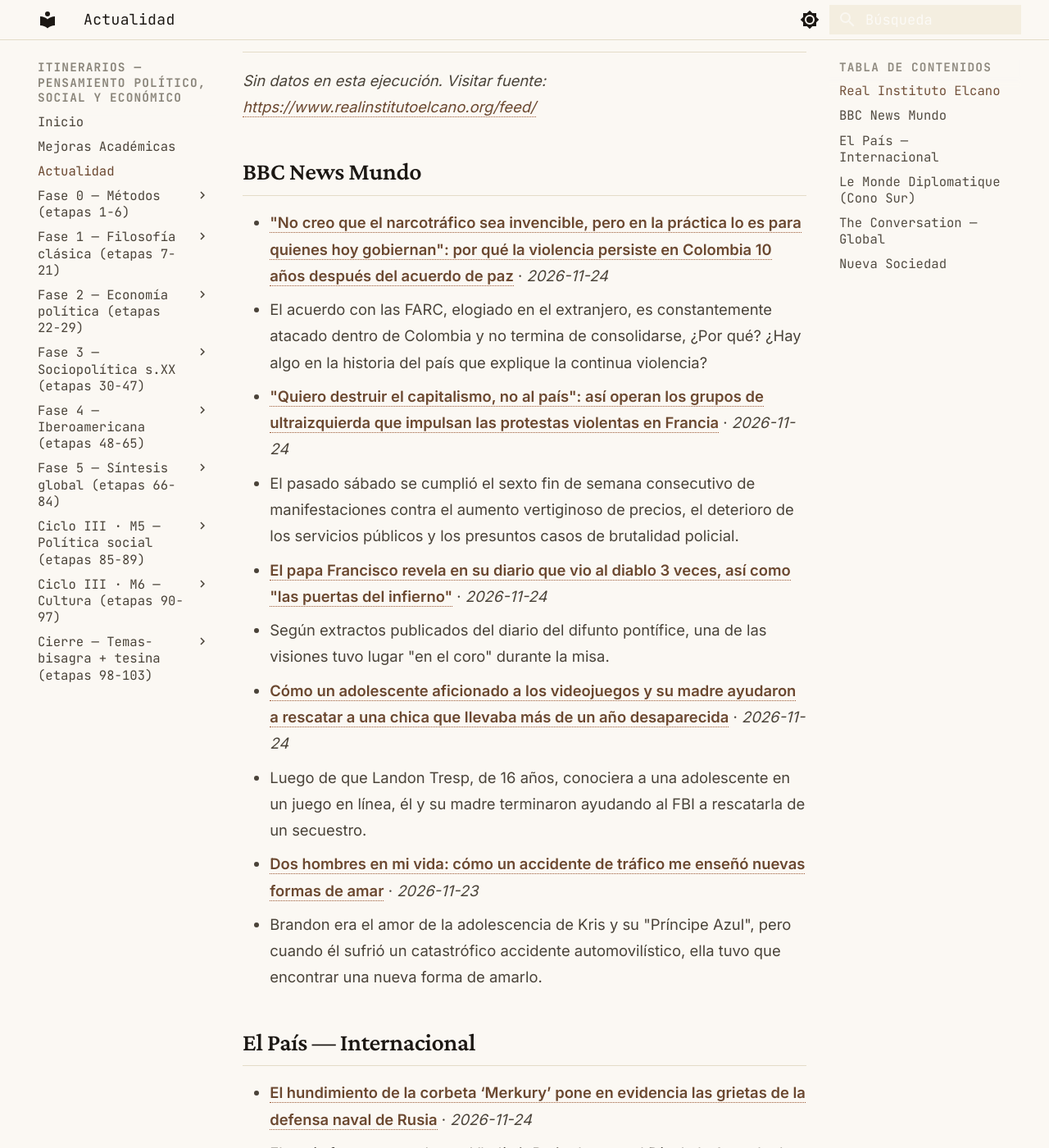
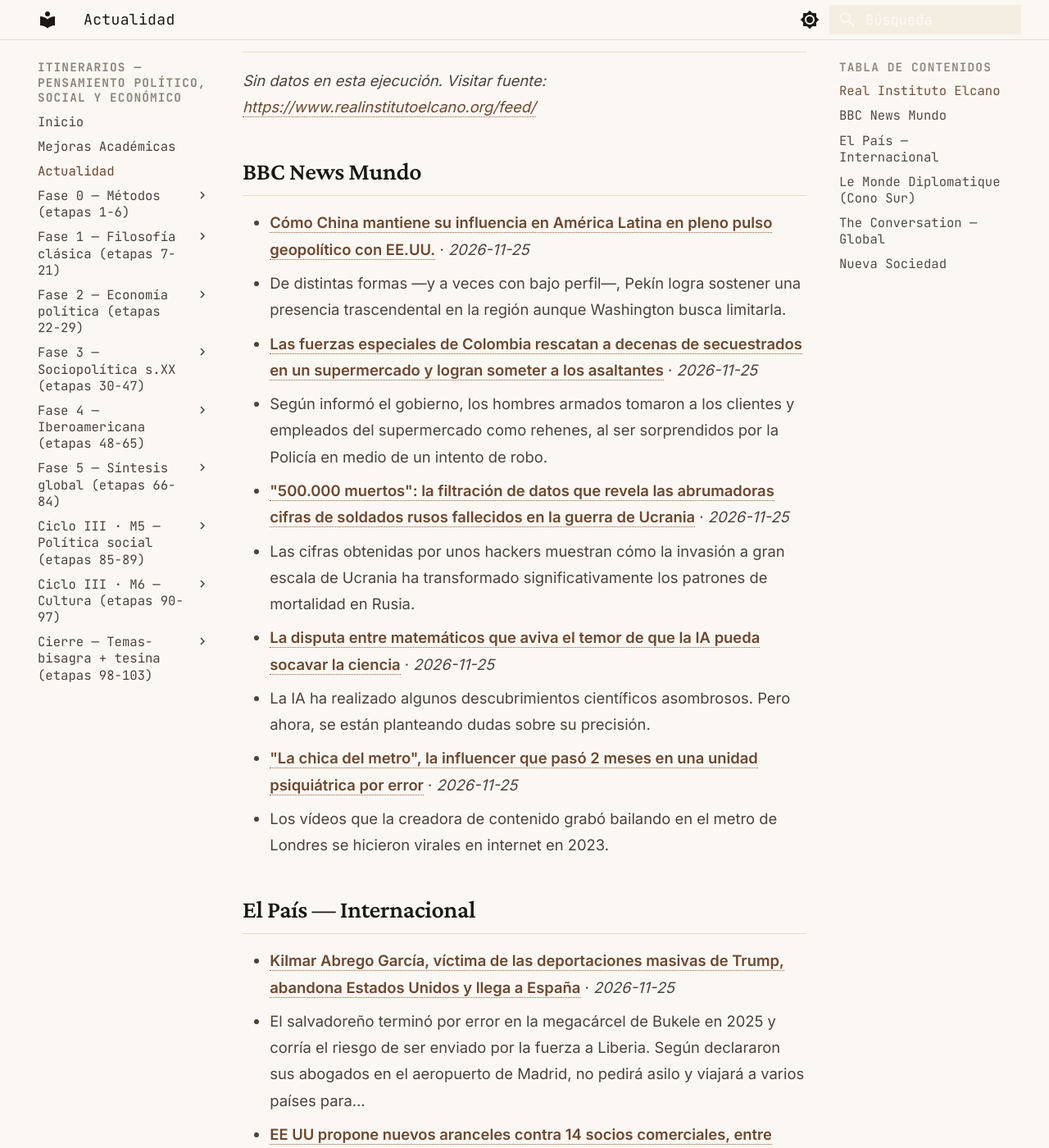
Before and after one commit to MrSpagVi/Curso, an MkDocs documentation site: the page built from docs/actualidad.md, in a window 1280 px wide and 1400 px high, scrolled down 643 px. Shown: the whole window at 82% size. Built offline with MkDocs 1.6.1 and Material for MkDocs 9.7.7, drawn with Linux system fonts in a browser that asks for light colours; some of the changed text lies outside the part shown.

Commit message:
auto: actualidad 2026-11-25

```diff
--- a/docs/actualidad.md
+++ b/docs/actualidad.md
@@ -6,7 +6,7 @@ title: Actualidad
 
 Últimos titulares de fuentes que dictan agenda en ciencia política y geopolítica. Actualizado automáticamente cada día (vía GitHub Actions).
 
-_Última actualización: 2026-11-24 16:45 UTC_
+_Última actualización: 2026-11-25 16:31 UTC_
 
 !!! tip "Ritual mensual — #actualidad"
     El último sábado de cada mes: agarrá **un** titular de los de abajo y escribí **300 palabras** aplicándole **2 autores** del último mes que leíste. ¿Qué diría cada uno? ¿En qué chocan? No resumas la noticia — usala como caso para pensar con las herramientas que venís construyendo. Guardá el texto con el tag `#actualidad` en tu sistema de notas. Esto convierte la teoría en criterio sobre la coyuntura: el objetivo del plan no es citar a Maquiavelo, es leer el presente con él.
@@ -17,29 +17,29 @@ _Sin datos en esta ejecución. Visitar fuente: [https://www.realinstitutoelcano.
 
 ## BBC News Mundo
 
-- **["No creo que el narcotráfico sea invencible, pero en la práctica lo es para quienes hoy gobiernan": por qué la violencia persiste en Colombia 10 años después del acuerdo de paz](https://www.bbc.com/mundo/articles/cwzr53jr1xnpo?at_medium=RSS&at_campaign=rss)** · *2026-11-24*
-  - El acuerdo con las FARC, elogiado en el extranjero, es constantemente atacado dentro de Colombia y no termina de consolidarse, ¿Por qué? ¿Hay algo en la historia del país que explique la continua violencia?
-- **["Quiero destruir el capitalismo, no al país": así operan los grupos de ultraizquierda que impulsan las protestas violentas en Francia](https://www.bbc.com/mundo/articles/cmx27q3w9qjxo?at_medium=RSS&at_campaign=rss)** · *2026-11-24*
-  - El pasado sábado se cumplió el sexto fin de semana consecutivo de manifestaciones contra el aumento vertiginoso de precios, el deterioro de los servicios públicos y los presuntos casos de brutalidad policial.
-- **[El papa Francisco revela en su diario que vio al diablo 3 veces, así como "las puertas del infierno"](https://www.bbc.com/mundo/articles/cm5y1p3e5knvo?at_medium=RSS&at_campaign=rss)** · *2026-11-24*
-  - Según extractos publicados del diario del difunto pontífice, una de las visiones tuvo lugar "en el coro" durante la misa.
-- **[Cómo un adolescente aficionado a los videojuegos y su madre ayudaron a rescatar a una chica que llevaba más de un año desaparecida](https://www.bbc.com/mundo/articles/c6lywgreg77lo?at_medium=RSS&at_campaign=rss)** · *2026-11-24*
-  - Luego de que Landon Tresp, de 16 años, conociera a una adolescente en un juego en línea, él y su madre terminaron ayudando al FBI a rescatarla de un secuestro.
-- **[Dos hombres en mi vida: cómo un accidente de tráfico me enseñó nuevas formas de amar](https://www.bbc.com/mundo/articles/cx4gnrrqm61jo?at_medium=RSS&at_campaign=rss)** · *2026-11-23*
-  - Brandon era el amor de la adolescencia de Kris y su "Príncipe Azul", pero cuando él sufrió un catastrófico accidente automovilístico, ella tuvo que encontrar una nueva forma de amarlo.
+- **[Cómo China mantiene su influencia en América Latina en pleno pulso geopolítico con EE.UU.](https://www.bbc.com/mundo/articles/c32l5enge15go?at_medium=RSS&at_campaign=rss)** · *2026-11-25*
+  - De distintas formas —y a veces con bajo perfil—, Pekín logra sostener una presencia trascendental en la región aunque Washington busca limitarla.
+- **[Las fuerzas especiales de Colombia rescatan a decenas de secuestrados en un supermercado y logran someter a los asaltantes](https://www.bbc.com/mundo/articles/cmx2rny0dn17o?at_medium=RSS&at_campaign=rss)** · *2026-11-25*
+  - Según informó el gobierno, los hombres armados tomaron a los clientes y empleados del supermercado como rehenes, al ser sorprendidos por la Policía en medio de un intento de robo.
+- **["500.000 muertos": la filtración de datos que revela las abrumadoras cifras de soldados rusos fallecidos en la guerra de Ucrania](https://www.bbc.com/mundo/articles/cq5y1lpz5pr8o?at_medium=RSS&at_campaign=rss)** · *2026-11-25*
+  - Las cifras obtenidas por unos hackers muestran cómo la invasión a gran escala de Ucrania ha transformado significativamente los patrones de mortalidad en Rusia.
+- **[La disputa entre matemáticos que aviva el temor de que la IA pueda socavar la ciencia](https://www.bbc.com/mundo/articles/cje36d6456vwo?at_medium=RSS&at_campaign=rss)** · *2026-11-25*
+  - La IA ha realizado algunos descubrimientos científicos asombrosos. Pero ahora, se están planteando dudas sobre su precisión.
+- **["La chica del metro", la influencer que pasó 2 meses en una unidad psiquiátrica por error](https://www.bbc.com/mundo/articles/cwm25mze7950o?at_medium=RSS&at_campaign=rss)** · *2026-11-25*
+  - Los vídeos que la creadora de contenido grabó bailando en el metro de Londres se hicieron virales en internet en 2023.
 
 ## El País — Internacional
 
-- **[El hundimiento de la corbeta ‘Merkury’ pone en evidencia las grietas de la defensa naval de Rusia](https://elpais.com/internacional/2026-11-24/el-hundimiento-de-la-corbeta-merkury-de-orgullo-de-la-flota-rusa-en-2023-a-ejemplo-de-la-vulnerabilidad-en-la-nueva-guerra-naval.html)** · *2026-11-24*
-  - El navío fue presentado por Vladímir Putin durante el Día de la Armada de hace tres años como ejemplo de la modernización de su flota. Varias embarcaciones de ataque ucranias lo llevaron al fondo del mar en la madrugada del domingo
-- **[Las ambulancias palestinas se convierten en “objetivo directo” en Cisjordania](https://elpais.com/internacional/2026-11-24/las-ambulancias-palestinas-se-convierten-en-objetivo-directo-en-cisjordania.html)** · *2026-11-24*
-  - Los relatos de sanitarios y un informe de una ONG israelí dan cuenta del “drástico” aumento de ataques y trabas a la atención médica de emergencia por parte de soldados y colonos
-- **[La futura presidenta de Alemania no quiere saber nada de los extremos](https://elpais.com/internacional/2026-11-24/la-futura-presidenta-de-alemania-no-quiere-saber-nada-ni-de-afd-ni-de-die-linke.html)** · *2026-11-24*
-  - Ilse Aigner, candidata para ser la próxima jefa de Estado alemana, descarta el diálogo con AfD y el partido de izquierdas que gobernará Berlín
+- **[Kilmar Abrego García, víctima de las deportaciones masivas de Trump, abandona Estados Unidos y llega a España](https://elpais.com/internacional/2026-11-25/kilmar-abrego-garcia-victima-de-las-deportaciones-masivas-de-trump-aterriza-en-madrid.html)** · *2026-11-25*
+  - El salvadoreño terminó por error en la megacárcel de Bukele en 2025 y corría el riesgo de ser enviado por la fuerza a Liberia. Según declararon sus abogados en el aeropuerto de Madrid, no pedirá asilo y viajará a varios países para…
+- **[EE UU propone nuevos aranceles contra 14 socios comerciales, entre ellos China y la UE](https://elpais.com/internacional/2026-11-25/ee-uu-anuncia-nuevos-aranceles-contra-14-socios-comerciales.html)** · *2026-11-25*
+  - Los gravámenes más altos los sufrirá Pekín, mientras que México queda exento
+- **[Merz defiende el apoyo militar de Alemania a Ucrania pese a la creciente oposición ciudadana](https://elpais.com/internacional/2026-11-25/merz-defiende-el-apoyo-militar-de-alemania-a-ucrania-pese-a-la-creciente-oposicion-ciudadana.html)** · *2026-11-25*
+  - Las encuestas advierten que una mayoría de alemanes está en contra de proseguir con la transferencia de ayuda armamentística a Kiev
+- **[Richard Posner, el juez que quería que las leyes tuvieran sentido](https://elpais.com/internacional/2026-11-25/richard-posner-el-juez-que-queria-que-las-leyes-tuvieran-sentido.html)** · *2026-11-25*
+  - El magistrado, fallecido el 10 de noviembre a los 87 años, ha sido el jurista más influyente de Estados Unidos en el último medio siglo
 - **[Ni Yalta, ni cumbre: la nada con sifón](https://elpais.com/internacional/2026-11-22/ni-yalta-ni-cumbre-la-nada-con-sifon.html)** · *2026-11-22*
   - La inmensa y vacía mesa en la que se sentaron Xi, Putin y Trump es la metáfora de una reunión que apenas sirvió para escenificar el desplazamiento de poder en el mundo
-- **[El triunvirato de Shenzhen y la rebelión del resto del mundo](https://elpais.com/internacional/2026-11-19/el-triunvirato-de-shenzhen-y-la-rebelion-del-resto-del-mundo.html)** · *2026-11-19*
-  - Xi, Trump y Putin envían un mensaje de convergencia y rechazo a un orden que les pueda constreñir. Los demás países harán bien en tomárselo en serio
 
 ## Le Monde Diplomatique (Cono Sur)
 
@@ -47,16 +47,16 @@ _Sin datos en esta ejecución. Visitar fuente: [https://www.eldiplo.org/feed/](h
 
 ## The Conversation — Global
 
-- **[Flu and other winter viruses can hit older adults harder – here’s what you need to know](https://theconversation.com/flu-and-other-winter-viruses-can-hit-older-adults-harder-heres-what-you-need-to-know-296885)** · *2026-11-24*
-  - Spending more time together indoors helps viruses spread in winter, while dry air may make it harder for the nose to clear them.
-- **[Climate summits need radical reform – here’s how to transform global negotiations](https://theconversation.com/climate-summits-need-radical-reform-heres-how-to-transform-global-negotiations-297316)** · *2026-11-24*
-  - The collapse of Cop31 may become a historical opportunity for global climate governance to tackle its structural problems.
-- **[Jensen Huang, Nvidia and the risks that come with ‘boomerang bosses’](https://theconversation.com/jensen-huang-nvidia-and-the-risks-that-come-with-boomerang-bosses-297413)** · *2026-11-24*
-  - Getting back in the drivers’ seat is not always a straightforward move.
-- **[Ghost Town: a dream-like film about a Japanese community haunted by the 2011 tsunami](https://theconversation.com/ghost-town-a-dream-like-film-about-a-japanese-community-haunted-by-the-2011-tsunami-295612)** · *2026-11-24*
-  - Katherine Round’s film functions as a re-telling, a document, a memory and a reminder of the many individual lives that are affected by natural disasters.
-- **[Johannesburg has had 101 mayors over the last 140 years: new book reviews the good times and the bad](https://theconversation.com/johannesburg-has-had-101-mayors-over-the-last-140-years-new-book-reviews-the-good-times-and-the-bad-297313)** · *2026-11-24*
-  - An indirectly elected executive mayor for Johannesburg was quite successful in the first 15 or so years of post-apartheid rule. But not anymore.
+- **[What is Instagram poetry, and why are people arguing about who owns it?](https://theconversation.com/what-is-instagram-poetry-and-why-are-people-arguing-about-who-owns-it-295055)** · *2026-11-25*
+  - Nayyirah Waheed’s allegations against Rupi Kaur reopen questions of plagiarism, influence and whether any one writer can create a genre.
+- **[Canada’s December forecast: A ‘super’ El Niño and the polar vortex could mean a cold West and mild North](https://theconversation.com/canadas-december-forecast-a-super-el-nino-and-the-polar-vortex-could-mean-a-cold-west-and-mild-north-296905)** · *2026-11-25*
+  - December 2026 could remind us that winter is not just about how cold it gets, but how quickly the weather can change.
+- **[Recruiting new trustees for The Conversation UK](https://theconversation.com/recruiting-new-trustees-for-the-conversation-uk-297460)** · *2026-11-25*
+  - The Conversation Trust UK is the charity which operates the UK edition of The Conversation.
+- **[Eminem and Damien Hirst collaboration shows the relationship between art and music is alive and well](https://theconversation.com/eminem-and-damien-hirst-collaboration-shows-the-relationship-between-art-and-music-is-alive-and-well-295686)** · *2026-11-25*
+  - Art and music go together so well that they can be found sitting together on millions of shelves in millions of homes all over the world.
+- **[Grand Theft Auto 6: how gaming technology is helping everyone from scientists to filmmakers](https://theconversation.com/grand-theft-auto-6-how-gaming-technology-is-helping-everyone-from-scientists-to-filmmakers-297089)** · *2026-11-25*
+  - Game technology is becoming a serious tool for exploration, learning and problem-solving.
 
 ## Nueva Sociedad
 
```
